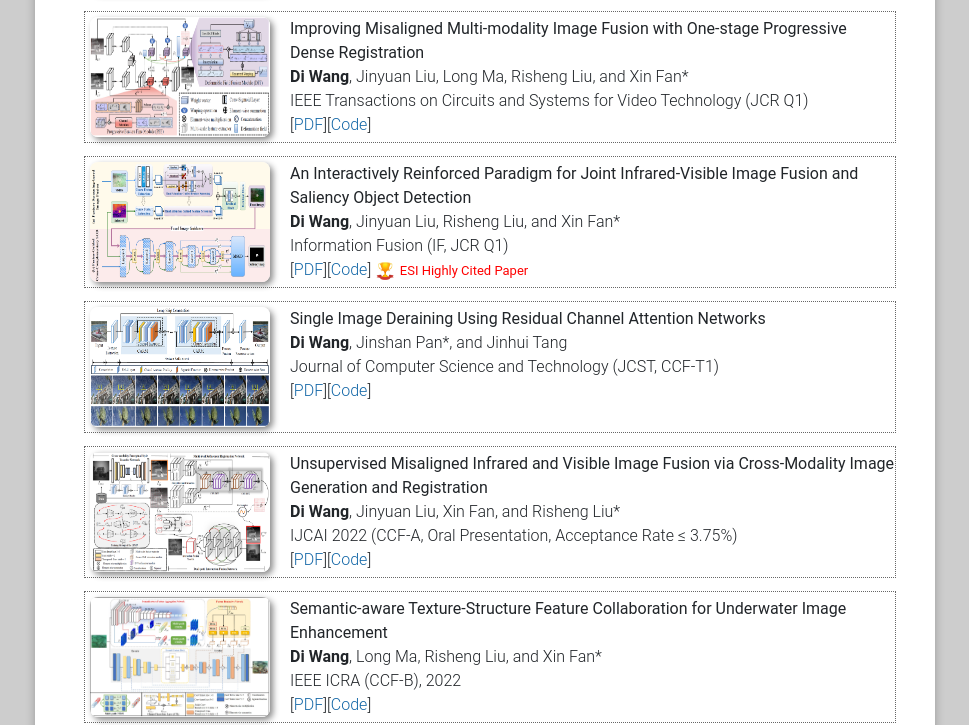
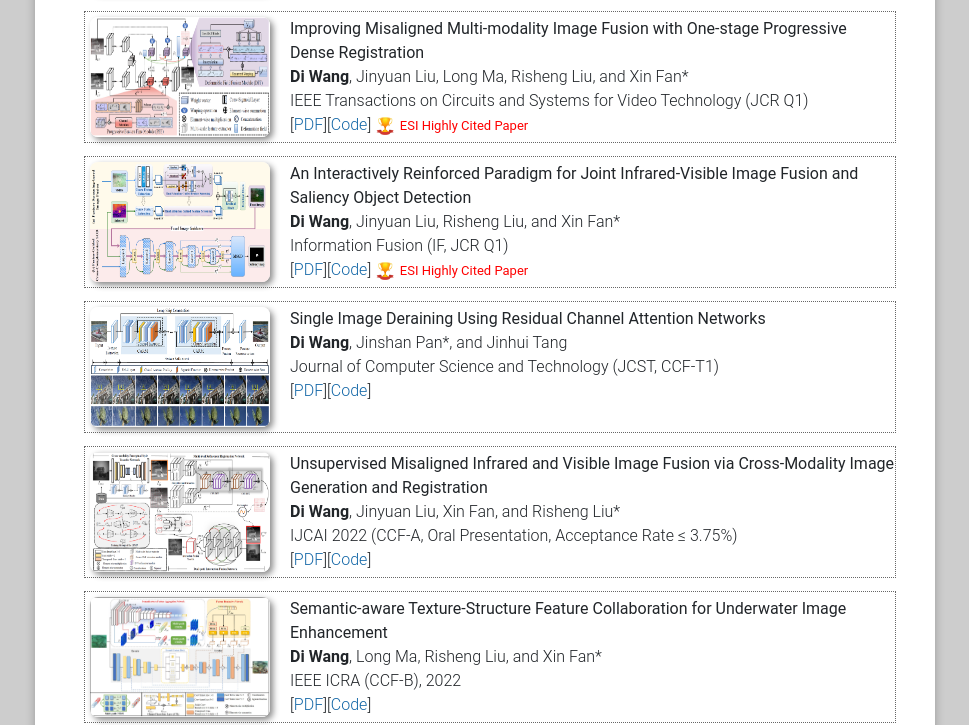
Before and after one commit to wdhudiekou/wdhudiekou.github.io, a plain HTML site: page index.html in a window 1280 px wide. Shown: the part 1617-2342 px from the top of the page, without its empty margins (155-1124 px from the left). Drawn offline with nearby package versions, Linux system fonts and the light colour scheme.

Commit message:
Update index.html

```diff
--- a/index.html
+++ b/index.html
@@ -352,6 +352,7 @@ $(document).ready(function() {
            <strong><b>Di Wang</b></strong>, Jinyuan Liu, Long Ma, Risheng Liu, and Xin Fan* <br/>
 			   IEEE Transactions on Circuits and Systems for Video Technology (JCR Q1) <br/>
            [<a href="https://ieeexplore.ieee.org/document/10553339">PDF</a>][<a href="https://github.com/wdhudiekou/IMF">Code</a>]
+			   <img src="./img/award1.jpeg" style="height: 18px;"> <font size="-1"><strong style="color:#ff0000">ESI Highly Cited Paper</strong></font>
 		   </div>
 	</div>
 
```
